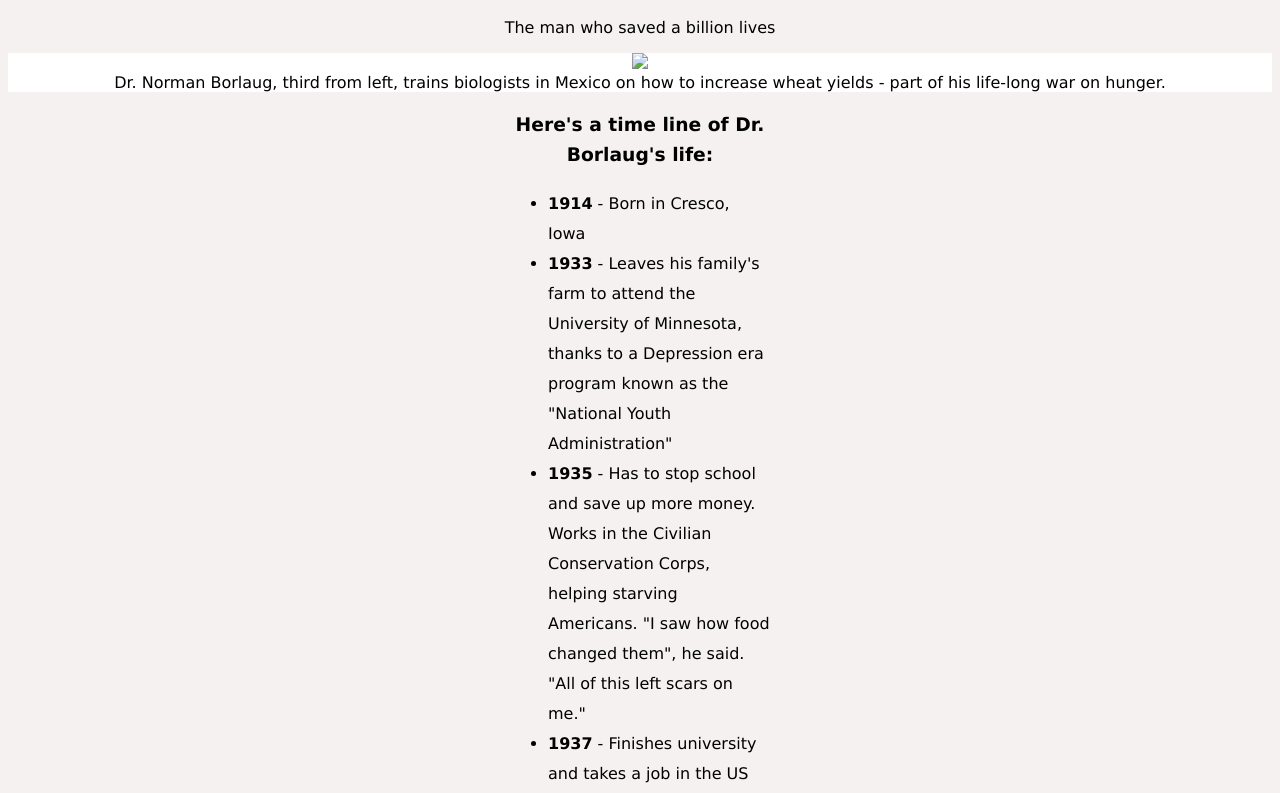
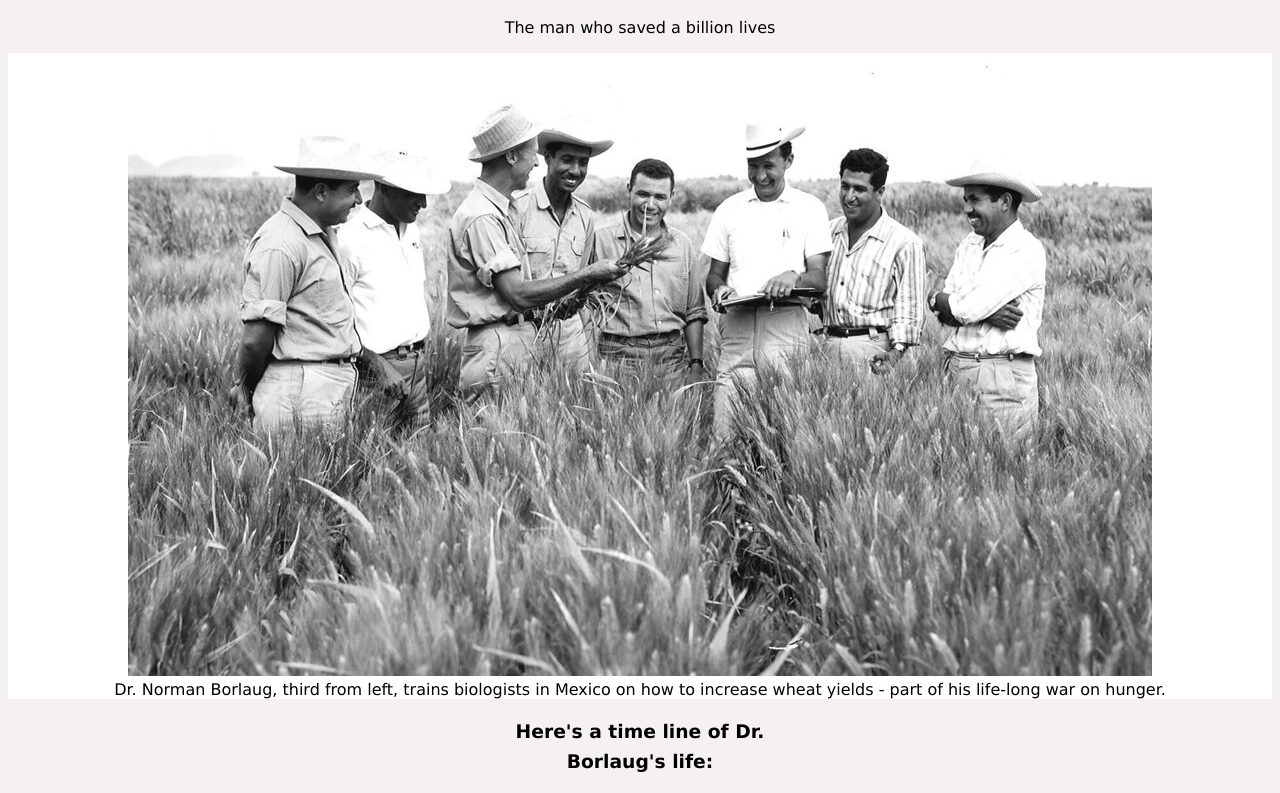
Before and after one commit to OlayinkaIshola/tribute-page, a plain HTML site: page index.html in a window 1280 px wide. Shown: the part 134-927 px from the top of the page. Drawn offline with Linux system fonts and the light colour scheme; the site is published under a folder, as on GitHub Pages, so addresses that start at the root find nothing.

Commit message:
fixed image

```diff
--- a/index.html
+++ b/index.html
@@ -11,7 +11,7 @@
             <div class="col-xs-12">
               <h1 class="heading">Dr. Norman Borlaug</h1>
               <p class="sub-heading">The man who saved a billion lives</p>
-             <div class="image"><img src="/images/tribute-page-main-image.jpg"></div>
+             <div class="image"><img src="./images/tribute-page-main-image.jpg"></div>
                 <div class="caption text-center">Dr. Norman Borlaug, third from left, trains biologists in Mexico on how to increase wheat yields - part of his life-long war on hunger.</div>
               </div>
               <div class="list">
```
